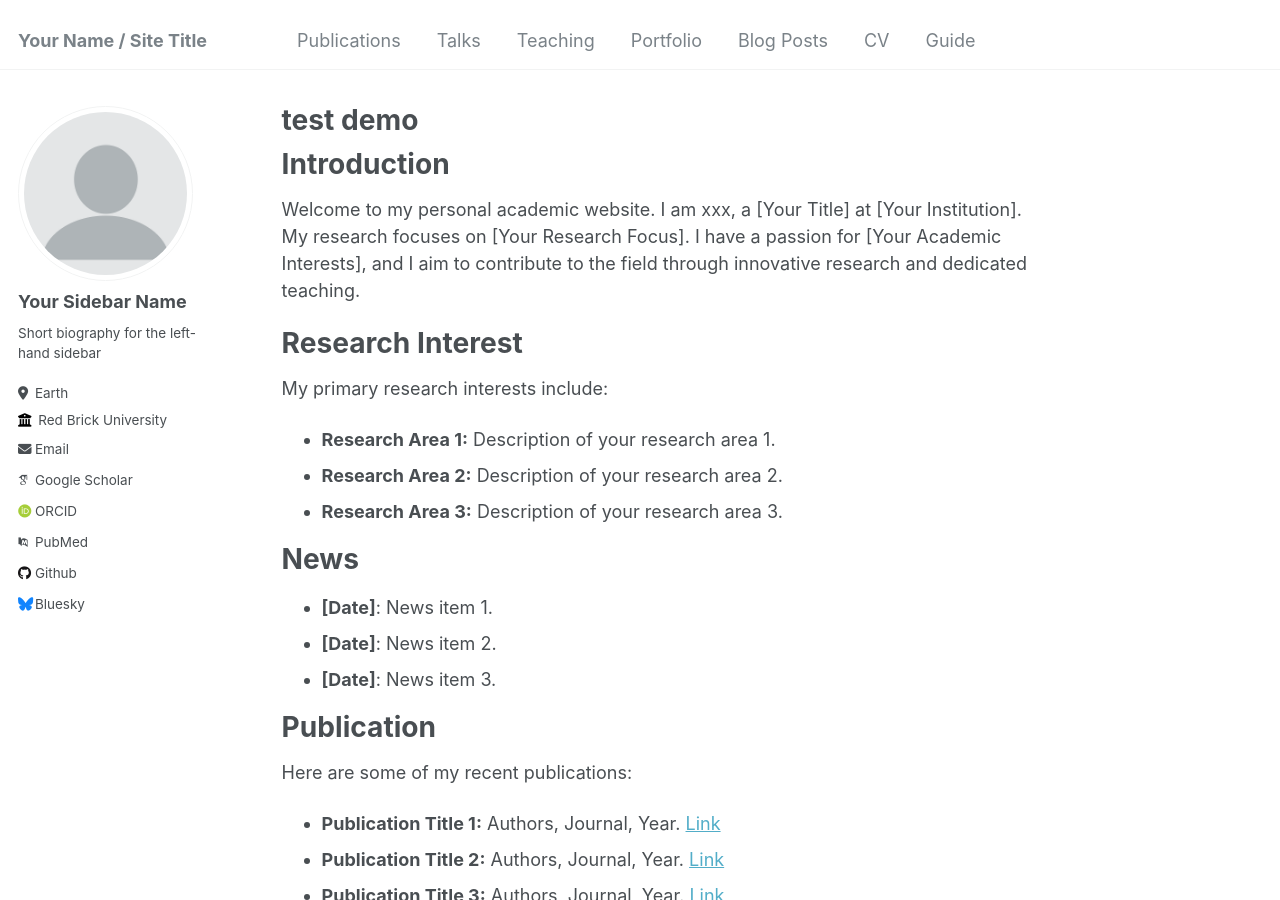
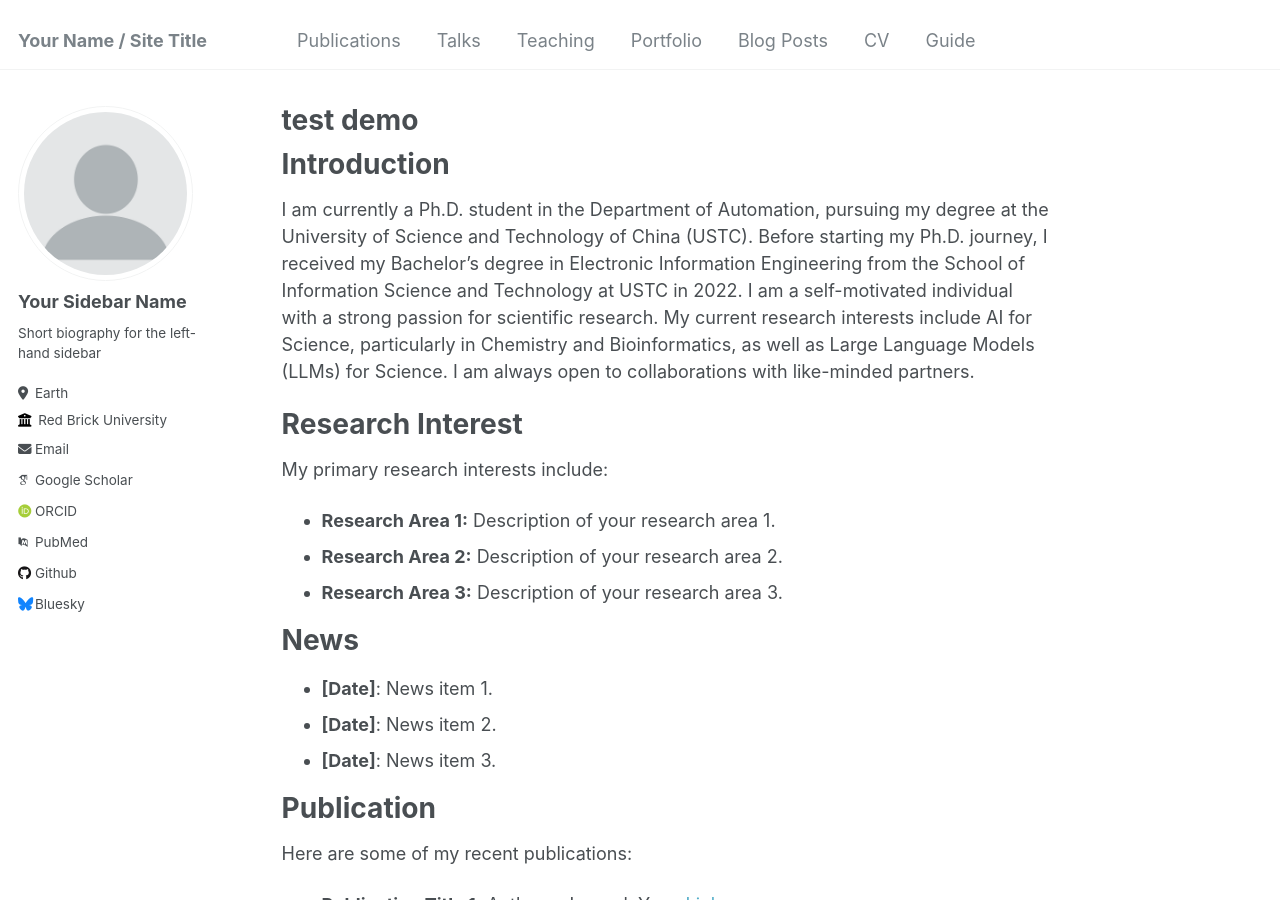
Before and after one commit to Zhangyh1432/Zhangyh1432.github.io, a Jekyll site: the page built from _pages/about.md, in a window 1280 px wide and 900 px high. Built offline with Jekyll 4.4.1, drawn with Linux system fonts in a browser that asks for light colours; some web fonts are replaced.

Commit message:
modify about.md

```diff
--- a/_pages/about.md
+++ b/_pages/about.md
@@ -10,7 +10,8 @@ redirect_from:
 
 Introduction
 ======
-Welcome to my personal academic website. I am xxx, a [Your Title] at [Your Institution]. My research focuses on [Your Research Focus]. I have a passion for [Your Academic Interests], and I aim to contribute to the field through innovative research and dedicated teaching.
+I am currently a Ph.D. student in the Department of Automation, pursuing my degree at the University of Science and Technology of China (USTC). Before starting my Ph.D. journey, I received my Bachelor's degree in Electronic Information Engineering from the School of Information Science and Technology at USTC in 2022. I am a self-motivated individual with a strong passion for scientific research. My current research interests include AI for Science, particularly in Chemistry and Bioinformatics, as well as Large Language Models (LLMs) for Science. I am always open to collaborations with like-minded partners.
+
 
 Research Interest
 ======
```
